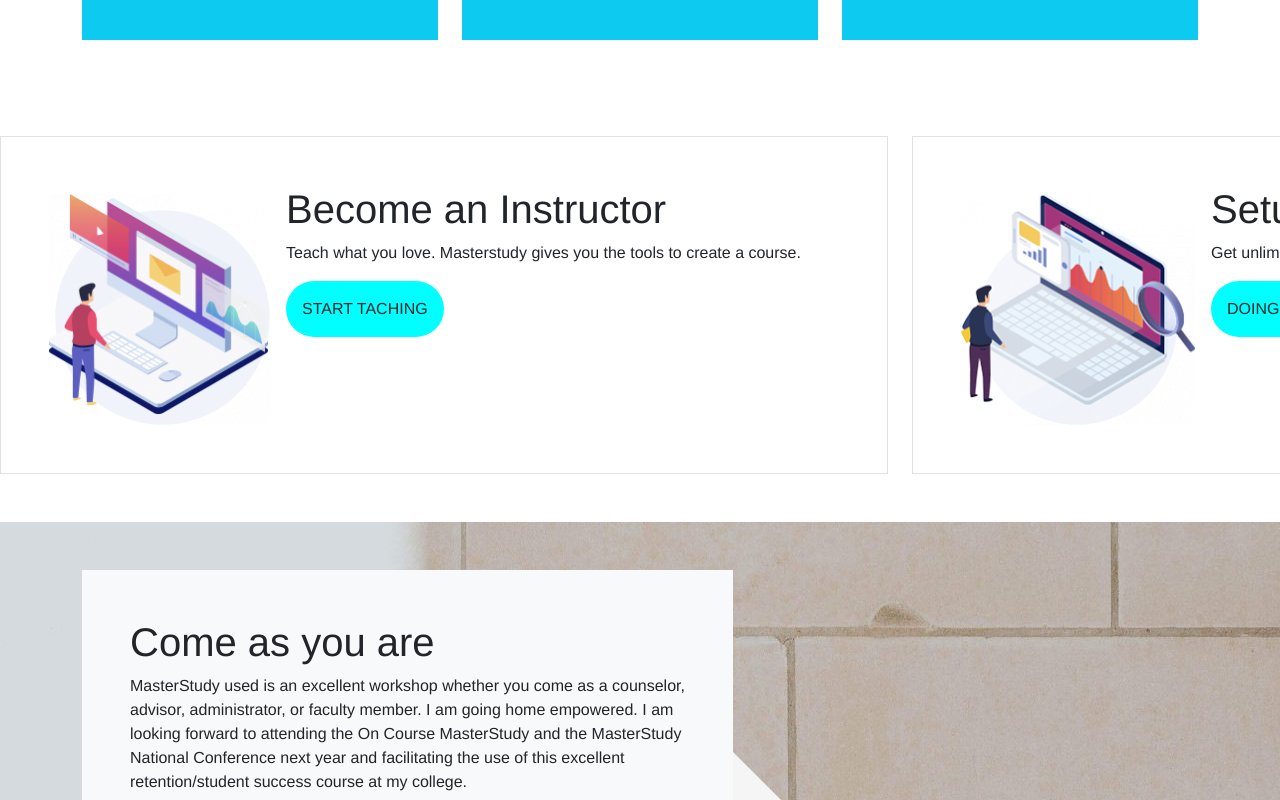
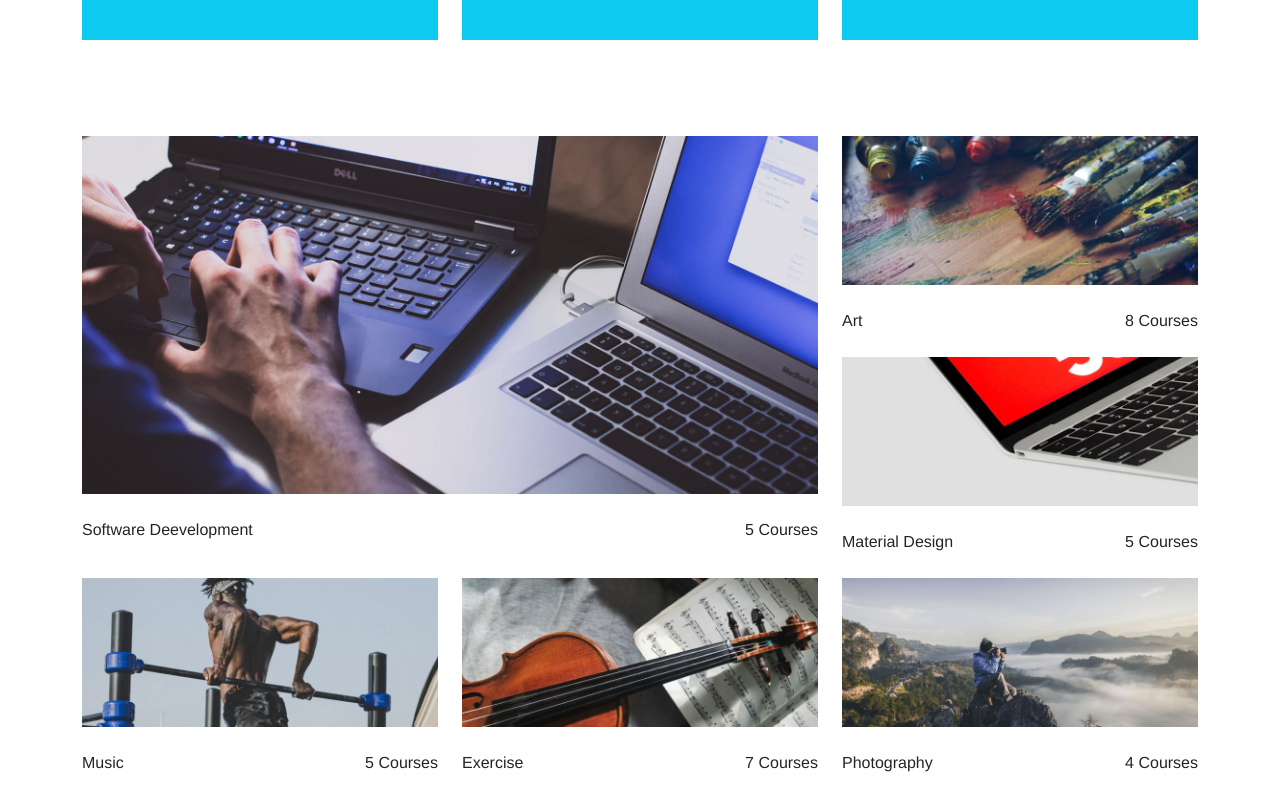
Before and after one commit to LauraMargherita25/proj-html-vuejs, a Vue app: page / in a window 1280 px wide. Shown: the part 860-1660 px from the top of the page. Built offline with nearby package versions, Linux system fonts and the light colour scheme.

Commit message:
Mvp courses category

```diff
--- a/src/components/MainFile.vue
+++ b/src/components/MainFile.vue
@@ -54,7 +54,62 @@
       </div>
     </div>
 
+    <!-- Section courses category -->
+    <div class="courses_category">
+      <div class="container py-5">
 
+        <div class="row">
+          <div class="col-8">
+            <img src="../assets/images/cat_1-1540x750.jpg" alt="" class="img-fluid">
+            <div class="py-4 d-flex justify-content-between">
+              <span>Software Deevelopment</span>
+              <span>5 Courses</span>
+            </div>
+          </div>
+
+          <div class="col-4">
+            <img src="../assets/images/cat_2-740x310.jpg" alt="" class="img-fluid">
+            <div class="py-4 d-flex justify-content-between">
+              <span>Art</span>
+              <span>8 Courses</span>
+            </div>
+            <img src="../assets/images/cat_3-740x310.jpg" alt="" class="img-fluid">
+            <div class="py-4 d-flex justify-content-between">
+              <span>Material Design</span>
+              <span>5 Courses</span>
+            </div>
+          </div>
+        </div>
+
+        <div class="row">
+
+          <div class="col-4">
+            <img src="../assets/images/cat_4-740x310.jpg" alt="" class="img-fluid">
+            <div class="py-4 d-flex justify-content-between">
+              <span>Music</span>
+              <span>5 Courses</span>
+            </div>
+          </div>
+
+          <div class="col-4">
+            <img src="../assets/images/cat_5-740x310.jpg" alt="" class="img-fluid">
+            <div class="py-4 d-flex justify-content-between">
+              <span>Exercise</span>
+              <span>7 Courses</span>
+            </div>
+          </div>
+
+          <div class="col-4">
+            <img src="../assets/images/cat_6-740x310.jpg" alt="" class="img-fluid">
+            <div class="py-4 d-flex justify-content-between">
+              <span>Photography</span>
+              <span>4 Courses</span>
+            </div>
+          </div>
+        </div>
+
+      </div>
+    </div>
 
     <!-- Section work with us -->
     <div class="work_with_us">
```
